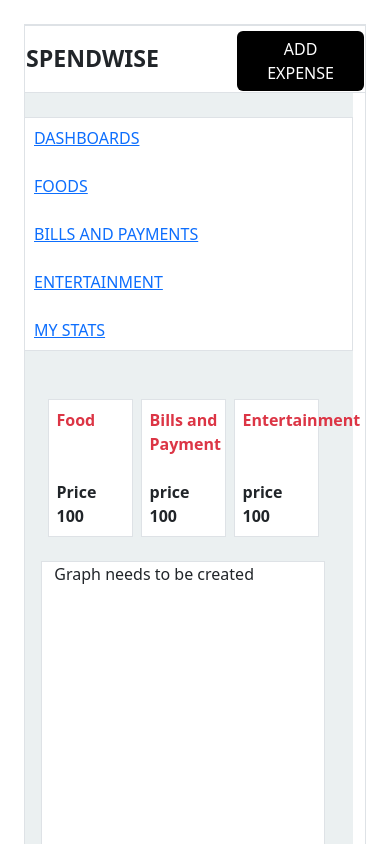
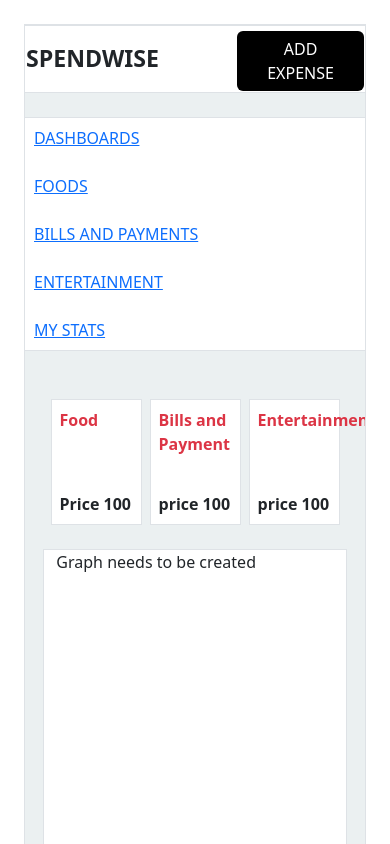
Before and after one commit to Merciful123/expense-tracker, a React (Create React App) app: page / in a window 390 px wide. Shown: the top 844 px of the page. Built offline with nearby package versions, Linux system fonts and the light colour scheme.

Commit message:
minor fix

```diff
--- a/src/components/MiddleSection/index.css
+++ b/src/components/MiddleSection/index.css
@@ -18,5 +18,8 @@
     .middle-section-child-lower{
         min-height: 60vh;
     }
+    .middle-container{
+        min-width: 100% !important;
+    }
 
 }
--- a/src/components/MiddleSection/index.jsx
+++ b/src/components/MiddleSection/index.jsx
@@ -5,12 +5,12 @@ import { selectExpenses } from "../../redux/expenseSlice";
 import { useSelector } from "react-redux";
 import { ListGroup } from "react-bootstrap";
 
-const Middle = () => {
+const MiddleSection = () => {
   const expenses = useSelector(selectExpenses);
   console.log(expenses);
 
   return (
-    <div className="middle-container row middle-bg d-flex justify-content-center w-100">
+    <div className="middle-container row middle-bg d-flex justify-content-center min-w-xs-100">
       <div className="left-section col-xs-12 col-lg-2 border bg-white m-4">
         <LeftSidebar />
       </div>
@@ -54,6 +54,7 @@ const Middle = () => {
                     <ListGroup.Item action href="#link1">
                       {exp.price}
                     </ListGroup.Item>
+                    <hr />
                   </React.Fragment>
                 );
               } else {
@@ -67,4 +68,4 @@ const Middle = () => {
   );
 };
 
-export default Middle;
+export default MiddleSection;
```
